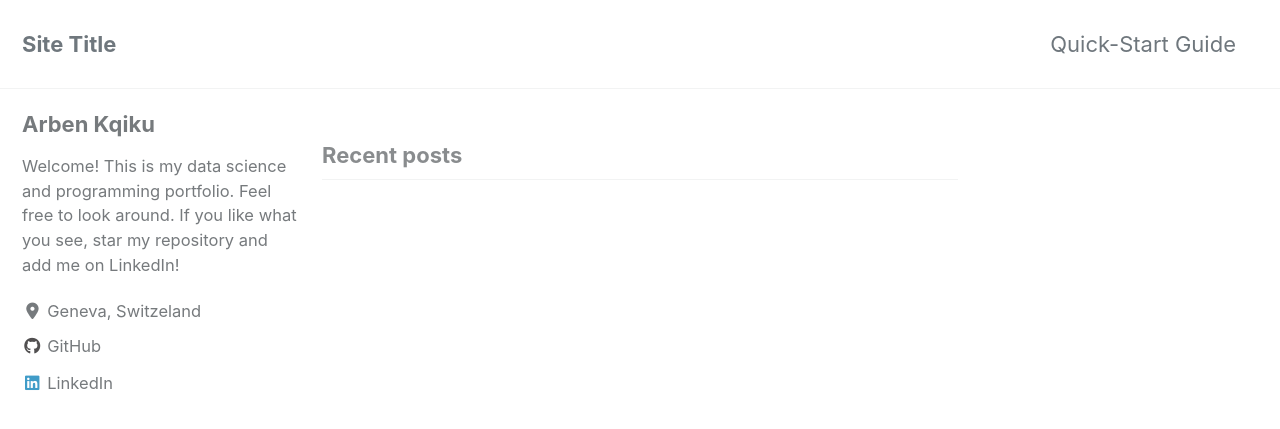
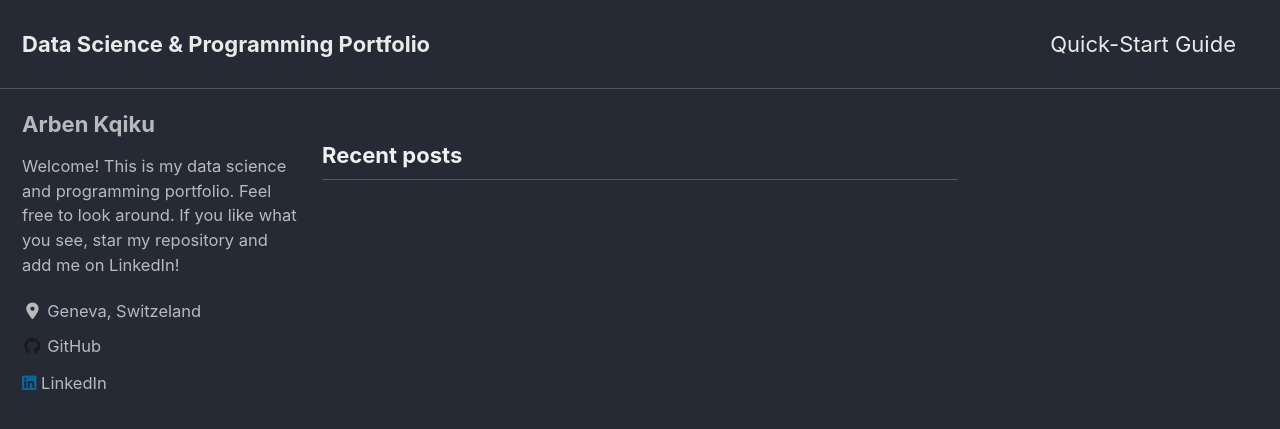
Before and after one commit to ArbenKqiku/arbenkqiku.github.io, a Jekyll site: the page built from index.html, in a window 1280 px wide and 900 px high. Shown: the top 429 px of the window. Built offline with Jekyll 4.4.1, drawn with Linux system fonts in a browser that asks for light colours; cached includes are drawn as plain includes; nearby versions of some CDN libraries; the list of posts is cut into pages by our own code.

Commit message:
added linkedin icon

```diff
--- a/_config.yml
+++ b/_config.yml
@@ -12,11 +12,11 @@
 
 # theme                  : "minimal-mistakes-jekyll"
 # remote_theme           : "mmistakes/minimal-mistakes"
-minimal_mistakes_skin    : "default" # "air", "aqua", "contrast", "dark", "dirt", "neon", "mint", "plum", "sunrise"
+minimal_mistakes_skin    : "dark" # "air", "aqua", "contrast", "dark", "dirt", "neon", "mint", "plum", "sunrise"
 
 # Site Settings
 locale                   : "en-US"
-title                    : "Site Title"
+title                    : "Data Science & Programming Portfolio"
 title_separator          : "-"
 subtitle                 : # site tagline that appears below site title in masthead
 name                     : "Arben Kqiku"
@@ -129,7 +129,7 @@
       icon: "fab fa-fw fa-github"
       url: "https://github.com/ArbenKqiku/arbenkqiku.github.io"
     - label: "LinkedIn"
-      icon: "fab fa-fw fa-linkedin"
+      icon: "fab fa-linkedin"
       url: "https://www.linkedin.com/in/arben-kqiku-301457117/"
 
 # Site Footer
```
Also changed, not shown: 4 other files.
